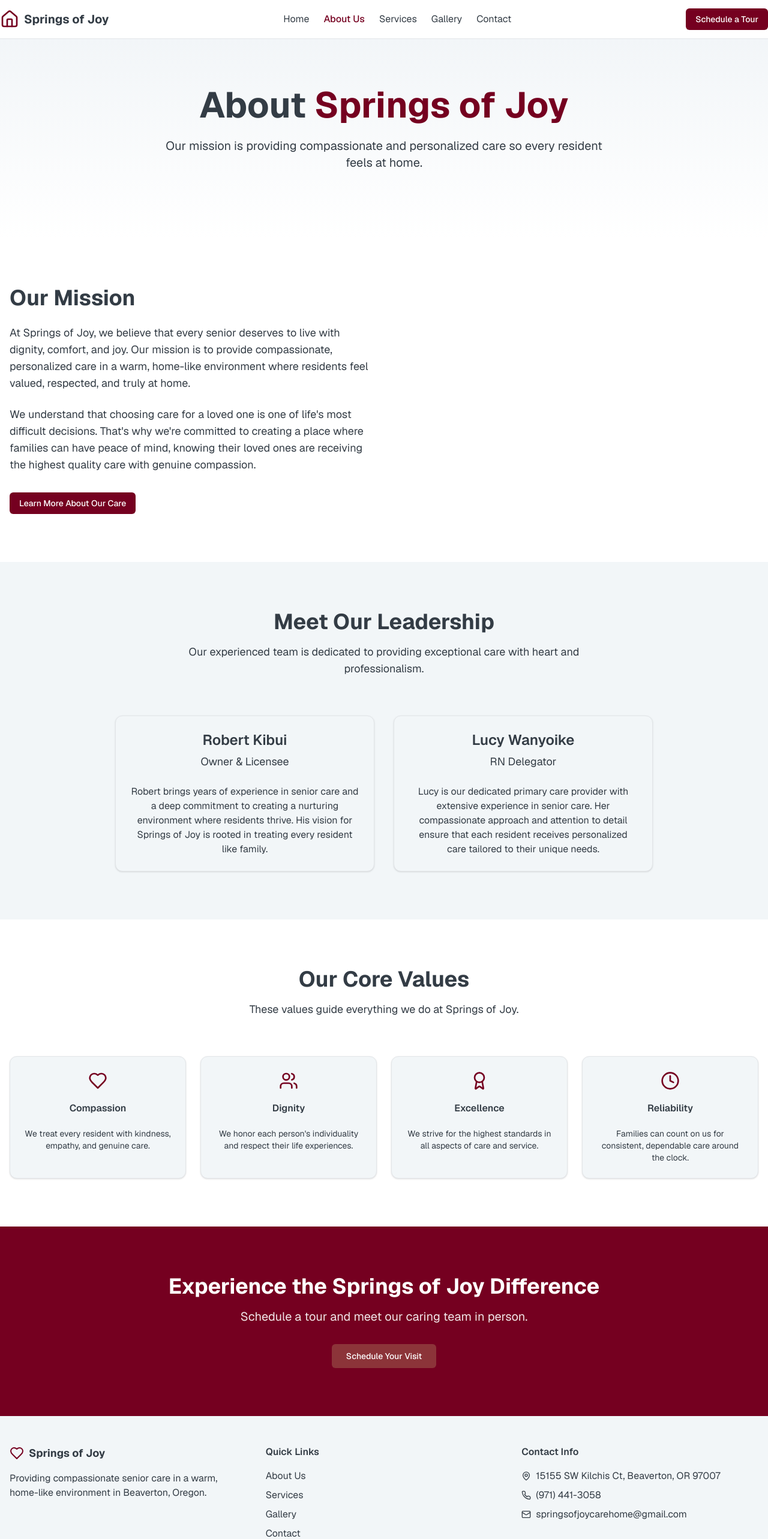
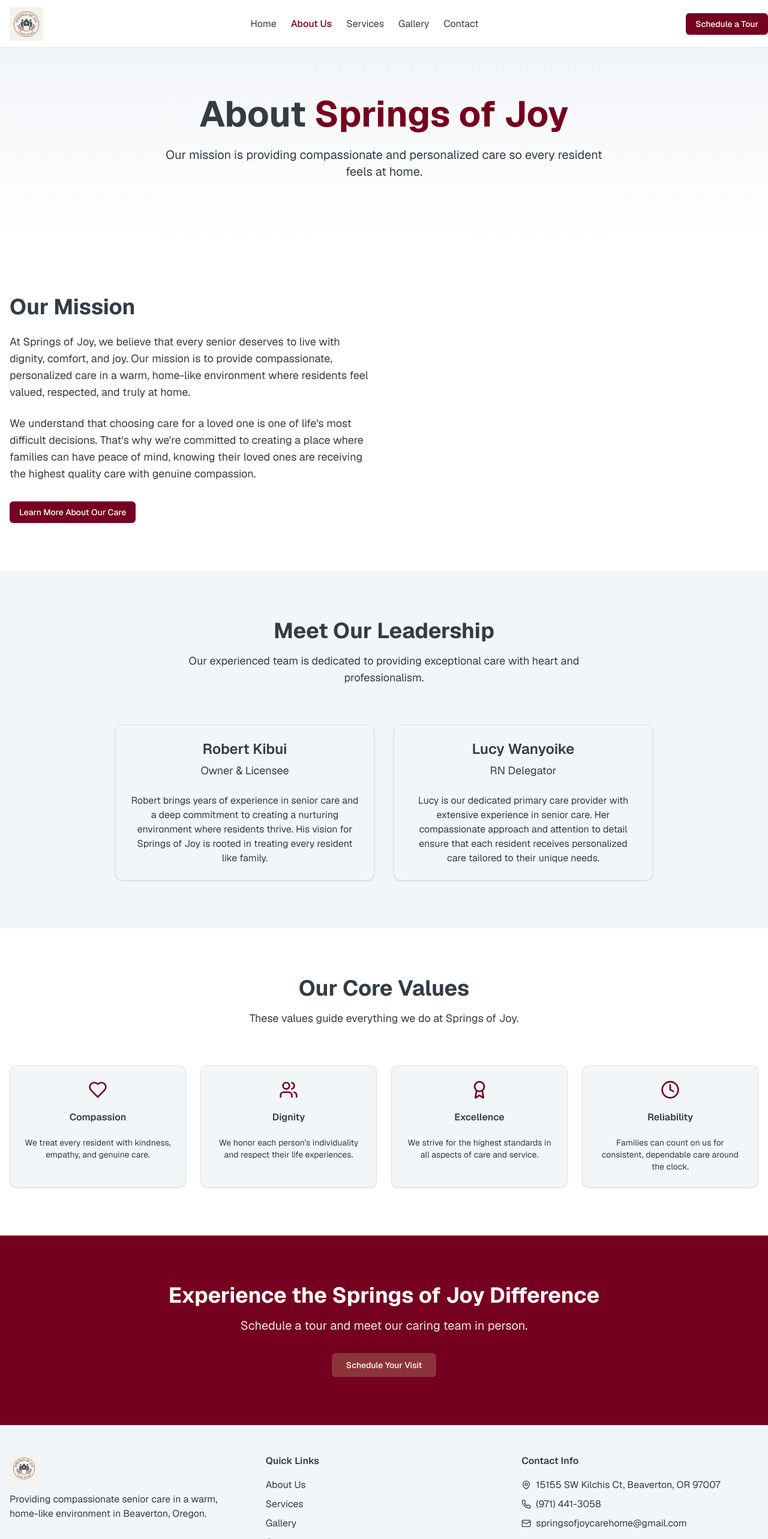
Before and after one commit to max-wanyoike/springs-of-joy, a Next.js app: page /about in a window 1280 px wide. Shown: the top 2566 px of the page at 60% size. Built offline with nearby package versions, Linux system fonts and the light colour scheme.

Commit message:
chatgpt update

```diff
--- a/app/about/page.tsx
+++ b/app/about/page.tsx
@@ -1,20 +1,23 @@
+// app/about/page.tsx
 import { Button } from "@/components/ui/button"
 import { Card, CardContent, CardDescription, CardHeader, CardTitle } from "@/components/ui/card"
-import { HomeIcon,Heart, Users, Award, Clock, Phone, Mail, MapPin } from "lucide-react"
+import { Heart, Users, Award, Clock, Phone, Mail, MapPin } from "lucide-react"
 import Link from "next/link"
 
 export default function AboutPage() {
   return (
     <div className="min-h-screen bg-background">
-      {/* Header */}
-      <header className="sticky top-0 z-50 w-full border-b bg-background/95 backdrop-blur supports-[backdrop-filter]:bg-background/60">
-        <div className="container flex h-16 items-center justify-between">
-          <div className="flex items-center space-x-2">
-            <HomeIcon className="h-8 w-8 text-primary" />
-            <Link href="/" className="text-xl font-bold text-foreground">
-              Springs of Joy
-            </Link>
-          </div>
+      {/* Header (logo image, taller height, no text) */}
+      <header className="sticky top-0 z-50 w-full border-b bg-background/95 backdrop-blur supports-[backdrop-filter]:bg-background/60 h-20">
+        <div className="container flex h-20 items-center justify-between">
+          <Link href="/" className="flex items-center">
+            <img
+              src="/sojfinalelogo.png"
+              alt="Springs of Joy Logo"
+              className="h-14 w-auto ml-4"
+            />
+          </Link>
+
           <nav className="hidden md:flex items-center space-x-6">
             <Link href="/" className="text-foreground hover:text-primary transition-colors">
               Home
@@ -32,6 +35,7 @@ export default function AboutPage() {
               Contact
             </Link>
           </nav>
+
           <Button asChild className="hidden md:inline-flex">
             <Link href="/contact">Schedule a Tour</Link>
           </Button>
@@ -171,14 +175,17 @@ export default function AboutPage() {
         </div>
       </section>
 
-      {/* Footer */}
+      {/* Footer with logo */}
       <footer className="bg-card py-12 px-4">
         <div className="container mx-auto">
           <div className="grid md:grid-cols-3 gap-8">
             <div>
-              <div className="flex items-center space-x-2 mb-4">
-                <Heart className="h-6 w-6 text-primary" />
-                <span className="text-lg font-bold text-foreground">Springs of Joy</span>
+              <div className="flex items-center mb-4">
+                <img
+                  src="/sojfinalelogo.png"
+                  alt="Springs of Joy Logo"
+                  className="h-12 w-auto"
+                />
               </div>
               <p className="text-muted-foreground mb-4">
                 Providing compassionate senior care in a warm, home-like environment in Beaverton, Oregon.
```
